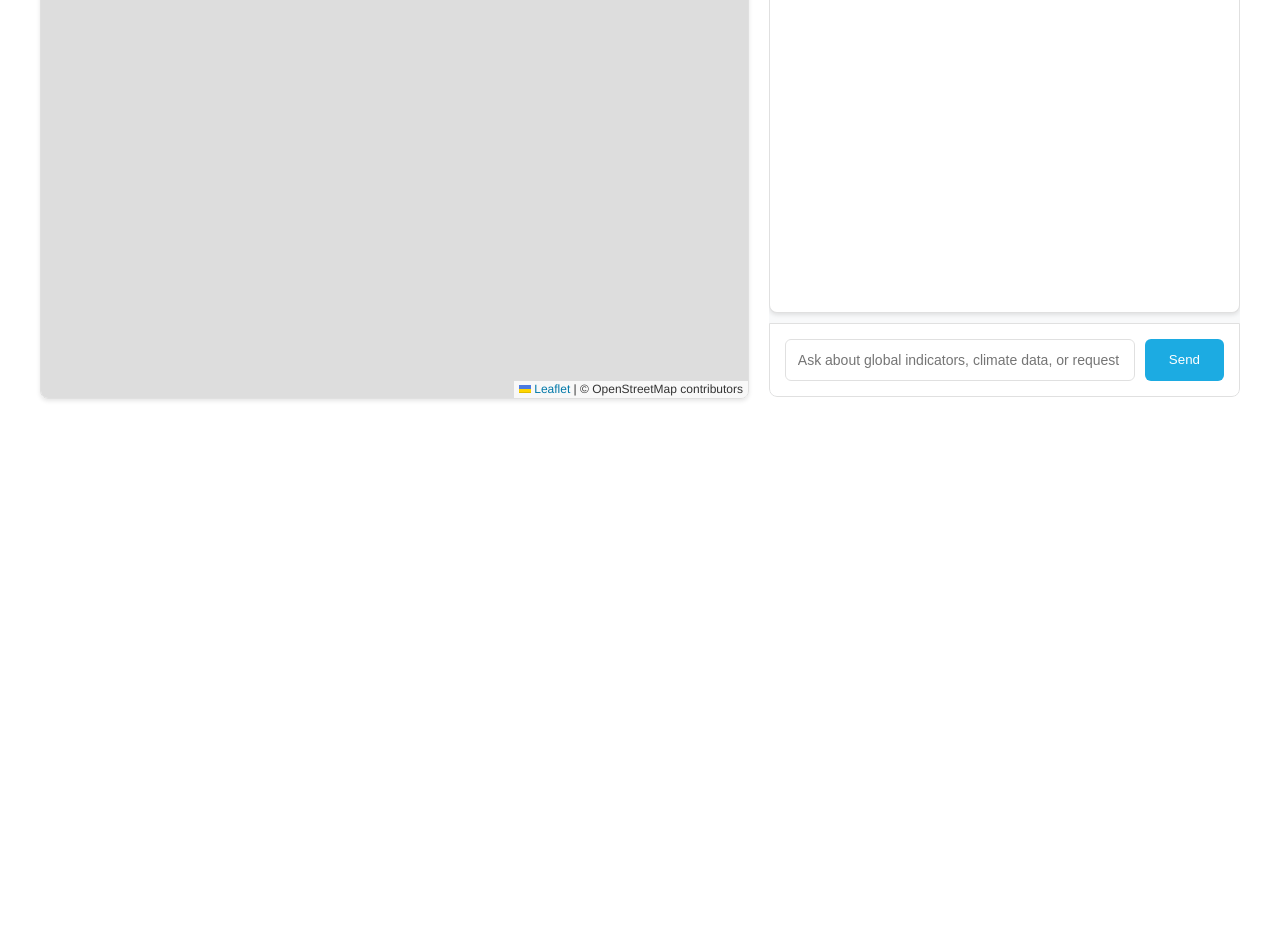
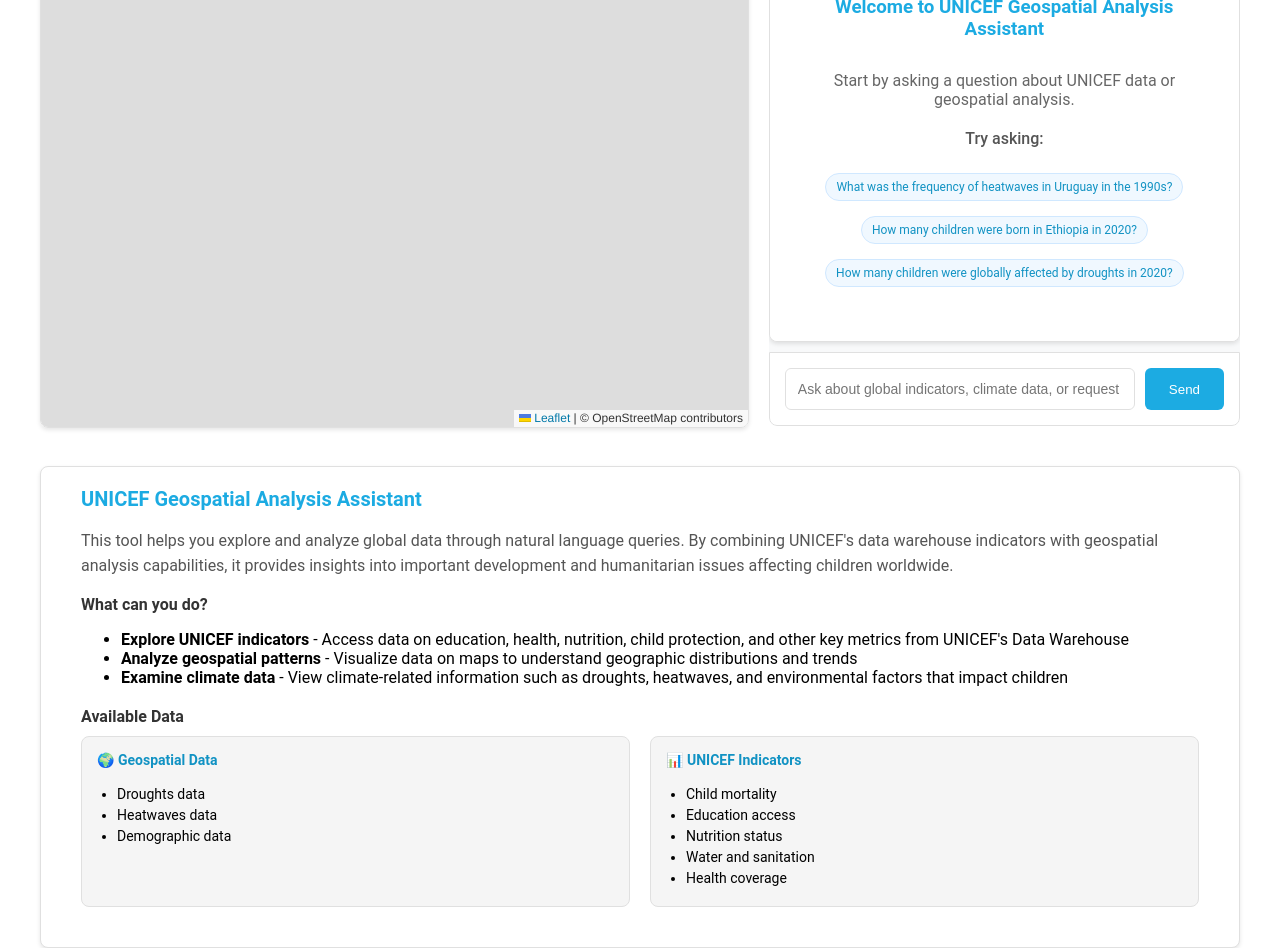
Before and after one commit to tryolabs/unicef-geospatial, a React (Vite) app in the folder frontend/: page / in a window 1280 px wide. Shown: the part 340-1288 px from the top of the page. Before the commit the page ends 840 px from the top, so only its background shows below. Built offline with nearby package versions, Linux system fonts and the light colour scheme.

Commit message:
feat: add example questions, user guide

```diff
--- a/frontend/src/App.tsx
+++ b/frontend/src/App.tsx
@@ -1,6 +1,7 @@
 import { useState, useEffect } from "react";
 import MapContainer from "./components/MapContainer.js";
 import ChatSection from "./components/ChatSection.js";
+import UserGuide from "./components/UserGuide.js";
 import { Message } from "./types/Message.js";
 function generateUUID(): string {
   // TODO: use an external library to generate a UUID
@@ -95,6 +96,7 @@
   }
 
   return (
+    <div className="app-container">
       <div className="container">
         <MapContainer mapHTML={mapHTML} />
         <ChatSection
@@ -105,6 +107,8 @@
           askQuestion={askQuestion}
         />
       </div>
+      <UserGuide />
+    </div>
   );
 }
 
--- a/frontend/src/components/ChatMessages.tsx
+++ b/frontend/src/components/ChatMessages.tsx
@@ -2,7 +2,13 @@
 import { LangfuseWeb } from "langfuse";
 import { useState } from "react";
 
-function ChatMessages({ messageHistory }: { messageHistory: Message[] }) {
+function ChatMessages({
+  messageHistory,
+  askQuestion,
+}: {
+  messageHistory: Message[];
+  askQuestion: (question: string) => Promise<void>;
+}) {
   const [feedbackState, setFeedbackState] = useState<Record<string, number>>(
     {}
   );
@@ -24,9 +30,41 @@
     }));
   };
 
+  const exampleQuestions = [
+    "What was the frequency of heatwaves in Uruguay in the 1990s?",
+    "How many children were born in Ethiopia in 2020?",
+    "How many children were globally affected by droughts in 2020?",
+  ];
+
+  const handleExampleClick = (question: string) => {
+    askQuestion(question);
+  };
+
   return (
     <div id="chat-container" style={{ flex: 1, overflowY: "auto" }}>
-      {messageHistory.map((msg: Message) => {
+      {messageHistory.length === 0 ? (
+        <div className="welcome-container">
+          <h3>Welcome to UNICEF Geospatial Analysis Assistant</h3>
+          <p>
+            Start by asking a question about UNICEF data or geospatial analysis.
+          </p>
+          <div className="example-questions-chat">
+            <div className="example-label">Try asking:</div>
+            <div className="example-questions-list">
+              {exampleQuestions.map((question, index) => (
+                <div
+                  key={index}
+                  className="example-question"
+                  onClick={() => handleExampleClick(question)}
+                >
+                  {question}
+                </div>
+              ))}
+            </div>
+          </div>
+        </div>
+      ) : (
+        messageHistory.map((msg: Message) => {
           const isUserMessage = msg.role === "user";
           const hasGivenFeedback = feedbackState[msg.trace_id] !== undefined;
           const feedbackValue = feedbackState[msg.trace_id];
@@ -72,7 +110,9 @@
                         : ""
                     }`}
                     title={
-                    hasGivenFeedback ? "Feedback already given" : "Not helpful"
+                      hasGivenFeedback
+                        ? "Feedback already given"
+                        : "Not helpful"
                     }
                   >
                     👎
@@ -81,7 +121,8 @@
               )}
             </div>
           );
-      })}
+        })
+      )}
     </div>
   );
 }
--- a/frontend/src/components/ChatSection.tsx
+++ b/frontend/src/components/ChatSection.tsx
@@ -26,7 +26,12 @@
     >
       <TabNav activeTab={activeTab} switchTab={switchTab} />
 
-      {activeTab === "chat" && <ChatMessages messageHistory={messageHistory} />}
+      {activeTab === "chat" && (
+        <ChatMessages
+          messageHistory={messageHistory}
+          askQuestion={askQuestion}
+        />
+      )}
       {activeTab === "thoughts" && (
         <ChainOfThoughtSection chainOfThoughts={chainOfThoughts} />
       )}
--- /dev/null
+++ b/frontend/src/components/UserGuide.tsx
@@ -0,0 +1,59 @@
+function UserGuide() {
+  return (
+    <div className="user-guide">
+      <h2>UNICEF Geospatial Analysis Assistant</h2>
+      <p>
+        This tool helps you explore and analyze global data through natural
+        language queries. By combining UNICEF's data warehouse indicators with
+        geospatial analysis capabilities, it provides insights into important
+        development and humanitarian issues affecting children worldwide.
+      </p>
+
+      <div className="guide-section">
+        <h3>What can you do?</h3>
+        <ul>
+          <li>
+            <strong>Explore UNICEF indicators</strong> - Access data on
+            education, health, nutrition, child protection, and other key
+            metrics from UNICEF's Data Warehouse
+          </li>
+          <li>
+            <strong>Analyze geospatial patterns</strong> - Visualize data on
+            maps to understand geographic distributions and trends
+          </li>
+          <li>
+            <strong>Examine climate data</strong> - View climate-related
+            information such as droughts, heatwaves, and environmental factors
+            that impact children
+          </li>
+        </ul>
+      </div>
+
+      <div className="guide-section">
+        <h3>Available Data</h3>
+        <div className="data-types">
+          <div className="data-type">
+            <h4>🌍 Geospatial Data</h4>
+            <ul>
+              <li>Droughts data</li>
+              <li>Heatwaves data</li>
+              <li>Demographic data</li>
+            </ul>
+          </div>
+          <div className="data-type">
+            <h4>📊 UNICEF Indicators</h4>
+            <ul>
+              <li>Child mortality</li>
+              <li>Education access</li>
+              <li>Nutrition status</li>
+              <li>Water and sanitation</li>
+              <li>Health coverage</li>
+            </ul>
+          </div>
+        </div>
+      </div>
+    </div>
+  );
+}
+
+export default UserGuide;
--- a/frontend/src/index.css
+++ b/frontend/src/index.css
@@ -8,6 +8,7 @@
   --spacing-sm: 10px;
   --spacing-md: 15px;
   --spacing-lg: 20px;
+  --spacing-xl: 40px;
 }
 
 html,
@@ -51,11 +52,17 @@
   margin-top: 5px;
 }
 
+.app-container {
+  display: flex;
+  flex-direction: column;
+  height: 100%;
+}
+
 .container {
   display: flex;
   gap: var(--spacing-lg);
-  flex: 0.9;
-  min-height: 0;
+  min-height: 600px;
+  margin-bottom: var(--spacing-lg);
 }
 
 #map-container {
@@ -331,3 +338,133 @@
   display: inline-block;
   margin-bottom: 2px;
 }
+
+/* User Guide Styles */
+.user-guide {
+  flex-shrink: 0;
+  margin-top: var(--spacing-lg);
+  padding: var(--spacing-lg) var(--spacing-xl);
+  background-color: white;
+  border: 1px solid var(--border-color);
+  border-radius: var(--border-radius);
+  box-shadow: var(--shadow-sm);
+  max-width: 1200px;
+  margin-left: auto;
+  margin-right: auto;
+}
+
+.user-guide h2 {
+  color: var(--unicef-blue);
+  margin-top: 0;
+  font-size: 20px;
+}
+
+.user-guide h3 {
+  color: #333;
+  font-size: 16px;
+  margin-bottom: var(--spacing-sm);
+}
+
+.user-guide p {
+  color: #555;
+  line-height: 1.6;
+  margin-bottom: var(--spacing-md);
+}
+
+.guide-section {
+  margin-bottom: var(--spacing-lg);
+}
+
+.data-types {
+  display: flex;
+  gap: var(--spacing-lg);
+  flex-wrap: wrap;
+}
+
+.data-type {
+  flex: 1;
+  min-width: 250px;
+  background-color: var(--light-gray);
+  padding: var(--spacing-md);
+  border-radius: var(--border-radius);
+  border: 1px solid var(--border-color);
+}
+
+.data-type h4 {
+  margin-top: 0;
+  color: var(--unicef-dark-blue);
+  font-size: 14px;
+}
+
+.data-type ul {
+  margin: 0;
+  padding-left: 20px;
+}
+
+.data-type li {
+  margin-bottom: 5px;
+  font-size: 14px;
+}
+
+.example-questions {
+  margin-top: var(--spacing-sm);
+  display: flex;
+  flex-wrap: wrap;
+  gap: 8px;
+}
+
+.example-question {
+  font-size: 12px;
+  padding: 6px 10px;
+  background-color: #f0f8ff;
+  border: 1px solid #d0e8ff;
+  border-radius: 16px;
+  cursor: pointer;
+  color: var(--unicef-dark-blue);
+  transition: all 0.2s ease;
+}
+
+.example-question:hover {
+  background-color: #e0f0ff;
+  border-color: var(--unicef-blue);
+}
+
+.welcome-container {
+  display: flex;
+  flex-direction: column;
+  align-items: center;
+  justify-content: center;
+  height: 100%;
+  padding: var(--spacing-lg);
+  text-align: center;
+}
+
+.welcome-container h3 {
+  color: var(--unicef-blue);
+  margin-bottom: var(--spacing-md);
+}
+
+.welcome-container p {
+  color: #666;
+  margin-bottom: var(--spacing-lg);
+}
+
+.example-questions-chat {
+  display: flex;
+  flex-direction: column;
+  align-items: center;
+  gap: var(--spacing-md);
+}
+
+.example-questions-list {
+  display: flex;
+  flex-wrap: wrap;
+  justify-content: center;
+  gap: var(--spacing-md);
+}
+
+.example-label {
+  font-weight: 500;
+  color: #555;
+  margin-bottom: var(--spacing-sm);
+}
```
Also changed, not shown: 1 other file (tests, documents, lock files or other folders). Lines whose indentation alone changed are shown as unchanged.
